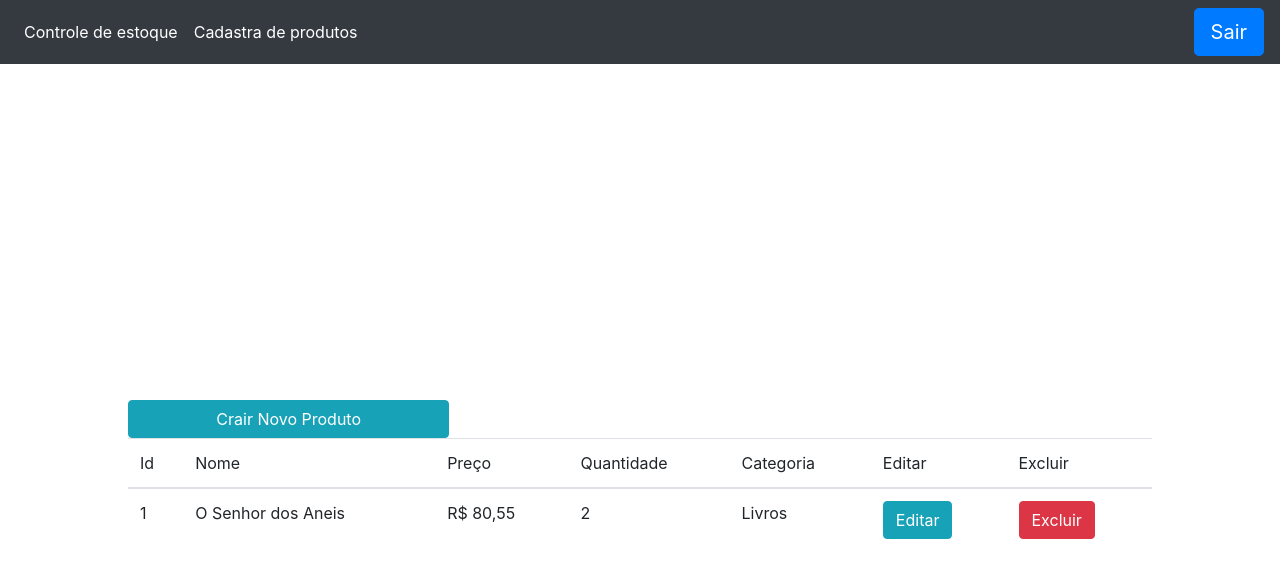
After one commit to SamuelHericles/Projeto_Final_Tec_Web, a PHP site: page /admin.php in a window 1280 px wide. The commit adds this page. Shown: the top 578 px of the page. Run offline with PHP 8.4, Linux system fonts and the light colour scheme.

Commit message:
Fazer a pagina de admin.php

```diff
--- /dev/null
+++ b/admin.php
@@ -0,0 +1,98 @@
+<!DOCTYPE html>
+<html lang="pt-br">
+<head>
+    <meta charset="UTF-8">
+    <meta name="viewport" content="width=device-width, initial-scale=1.0">
+    <meta http-equiv="X-UA-Compatible" content="ie=edge">
+    <link rel="stylesheet" href="reset.css">
+    <link rel="stylesheet" href="css/bootstrap.min.css">
+    <link rel="stylesheet" href="css/bootstrap.css">
+    <link rel="stylesheet" href="carousel.css">
+    <link rel="stylesheet" href="estilo.css">
+
+    <title>SisTec - Assistência Técnica</title>
+
+</head>
+
+<body>
+    <header>
+        <nav class="navbar navbar-expand-md navbar-dark fixed-top bg-dark">
+          <button class="navbar-toggler" type="button" data-toggle="collapse" data-target="#navbarCollapse" aria-controls="navbarCollapse" aria-expanded="false" aria-label="Toggle navigation">
+            <span class="navbar-toggler-icon"></span>
+          </button>
+          <div class="collapse navbar-collapse" id="navbarCollapse">
+            <ul class="navbar-nav mr-auto">
+              <li class="nav-item active">
+                <a class="nav-link" href="#">Controle de estoque</a>
+              </li>
+              <li class="nav-item active">
+                <a class="nav-link" href="#">Cadastra de produtos</a>
+              </li>
+
+            </ul>
+
+            <form class="form-inline mt-2 mt-md-0" method="POST" action="login.php">
+              <input type="submit" name="BTEnvia" class="btn btn-primary btn-lg btn-block btn-blue" value="Sair">
+            </form>
+
+          </div>
+        </nav>
+    </header>
+
+
+    <main>
+
+    <div class="Controle">
+        <?php
+
+
+        ?>
+    </div>
+    <div class="Cadastro">
+            <div class="row">
+                <div class="col-md-12">
+                    <h2>Produtos</h2>
+                </div>
+            </div>
+
+        <div class="row">
+            <div class="col-md-4">
+                <a href="#" class="btn btn-info btn-block">Crair Novo Produto</a>
+            </div>
+        </div>
+
+        <div class="row">
+            <div class="col-md-12">
+                <table class="table">
+                    <thead>
+                    <tr>
+                        <th>Id</th>
+                        <th>Nome</th>
+                        <th>Preço</th>
+                        <th>Quantidade</th>
+                        <th>Categoria</th>
+                        <th class="acao">Editar</th>
+                        <th class="acao">Excluir</th>
+                    </tr>
+                    </thead>
+                    <tbody>
+                        <tr>
+                            <td>1</td>
+                            <td>O Senhor dos Aneis</td>
+                            <td>R$ 80,55</td>
+                            <td>2</td>
+                            <td>Livros</td>
+                            <td><a href="#" class="btn btn-info">Editar</a></td>
+                            <td><a href="#" class="btn btn-danger">Excluir</a></td>
+                        </tr>
+                    </tbody>
+                </table>
+            </div>
+        </div>
+    </main>
+
+
+
+</body>
+
+</html>
--- a/estilo.css
+++ b/estilo.css
@@ -91,3 +91,13 @@ h2{
     margin-bottom: 60px;
     width: 80%;
 }
+
+.Cadastro{
+    position: absolute;
+    width: 80%;
+    top : 50%;
+    left: 10%;
+    right: 25%;
+
+
+}
```
Also changed, not shown: database.php (+3 -5 lines), login.php (+3 -14 lines).
